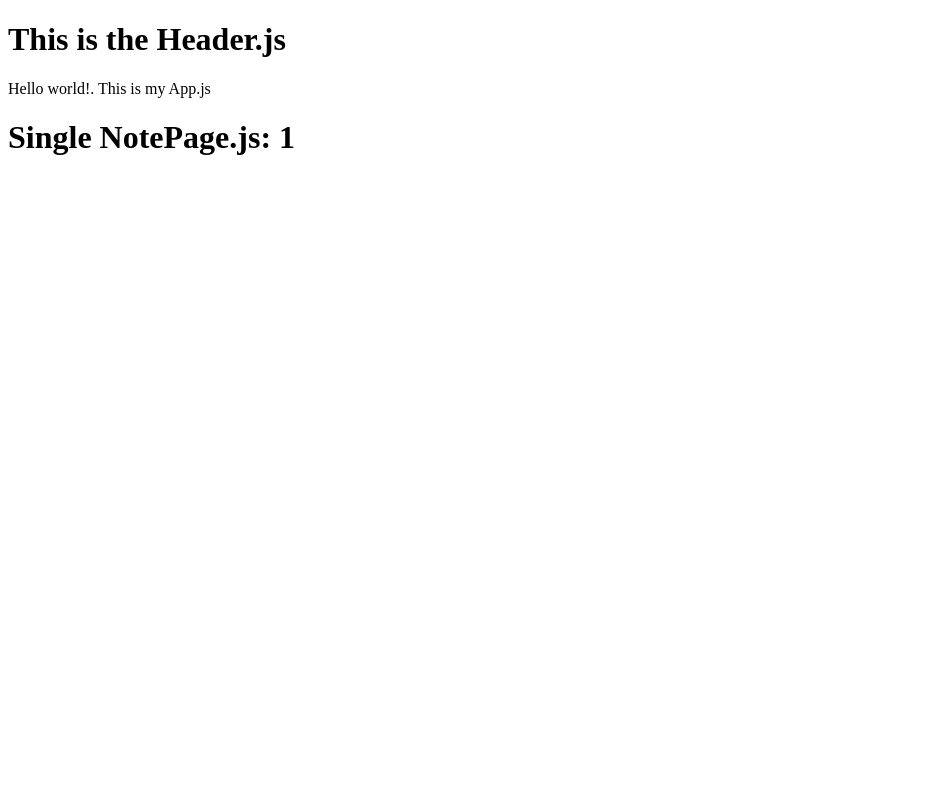
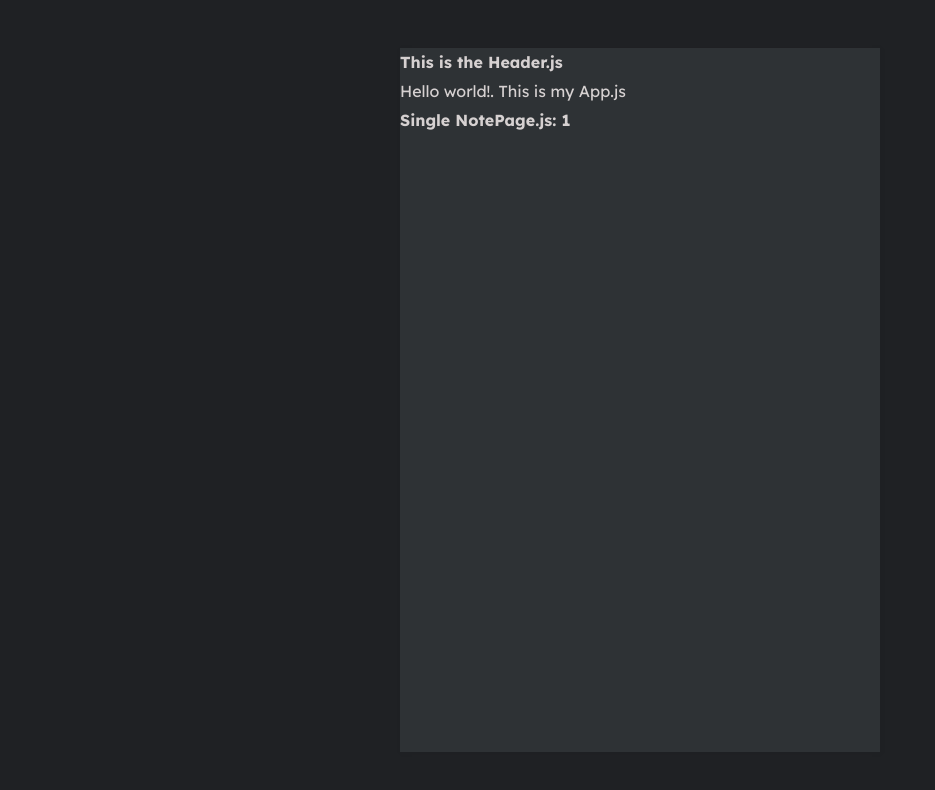
Before and after one commit to JohanFire/Notes_App--django-react, a React (Create React App) app in the folder frontend/: page /note/1 in a window 1280 px wide. Shown: the top 790 px of the page, without its empty margins (0-935 px from the left). Built offline with nearby package versions, Linux system fonts and the light colour scheme; no server answers.

Commit message:
Adding first styles

```diff
--- a/frontend/src/App.css
+++ b/frontend/src/App.css
@@ -0,0 +1,249 @@
+@import url('https://fonts.googleapis.com/css2?family=Lexend:wght@400;600;700&display=swap');
+
+:root {
+    --color-main: #f68657;
+    --color-text: #383a3f;
+    --color-dark: #1f2124;
+    --color-gray: #677;
+    --color-bg: #f3f6f9;
+    --color-light: #acb4bd;
+    --color-lighter: #f9f9f9;
+    --color-white: #fff;
+    --color-border: #e0e3e6;
+}
+
+.dark {
+    --color-main: #f68657;
+    --color-text: #d6d1d1;
+    --color-dark: #f5f6f7;
+    --color-gray: #999;
+    --color-bg: #1f2124;
+    --color-lighter: #292a2c;
+    --color-white: #2e3235;
+    --color-border: #252629;
+}
+
+/* BASE STYLES */
+
+
+* {
+    margin: 0;
+    padding: 0;
+    box-sizing: border-box;
+    font-family: 'Lexend', sans-serif;
+    color: inherit;
+    font-size: inherit;
+    scroll-behavior: smooth;
+}
+
+
+body {
+    line-height: 1.8em;
+    font-weight: 400;
+    font-size: 16px;
+}
+
+a {
+    text-decoration: none;
+}
+
+/* APP STYLES */
+
+
+.container {
+    width: 100%;
+    height: 100vh;
+    color: var(--color-text);
+    background-color: var(--color-bg);
+    display: flex;
+    align-items: center;
+}
+
+
+.app {
+    width: 100%;
+    max-width: 480px;
+    height: 88vh;
+    margin: 0 auto;
+    background-color: var(--color-white);
+    box-shadow: 1px 1px 6px rgba(0, 0, 0, 0.05);
+    position: relative;
+}
+
+
+.app-header {
+    display: flex;
+    align-items: center;
+    padding: 16px;
+    justify-content: space-between;
+    background-color: var(--color-lighter);
+    box-shadow: 0px 1px 3px rgba(0, 0, 0, 0.1);
+}
+
+.app-header h1 {
+    font-size: 30px;
+    color: var(--color-dark);
+    font-weight: 800;
+    text-align: center;
+}
+
+.app-header button {
+    border: 0;
+    background: transparent;
+    cursor: pointer;
+}
+
+.app-header button>svg {
+    fill: var(--color-dark);
+    height: 25px;
+    width: 25px;
+    object-fit: cover;
+}
+
+.app-body {
+    padding: 16px;
+}
+
+
+/* NOTES STYLES */
+
+.notes-header {
+    display: flex;
+    align-items: center;
+    justify-content: space-between;
+    padding: 10px 16px;
+}
+
+.notes-title,
+.notes-count {
+    color: var(--color-main);
+    font-size: 24px;
+    font-weight: 600;
+}
+
+.notes-count {
+    font-size: 18px;
+    color: var(--color-gray);
+}
+
+
+.notes-list {
+    padding: 0;
+    margin: 16px 0;
+    height: 70vh;
+    overflow-y: auto;
+    scrollbar-width: none;
+    /* Firefox */
+}
+
+.notes-list::-webkit-scrollbar {
+    display: none;
+}
+
+.notes-list-item {
+    border-bottom: 1px solid var(--color-border);
+    margin-bottom: 12px;
+    padding: 8px 16px;
+    transition: all 0.2s ease-in-out;
+}
+
+.notes-list-item:hover {
+    background-color: var(--color-bg);
+    cursor: pointer;
+}
+
+.notes-list-item h3,
+.notes-list-item p span {
+    font-weight: 600;
+}
+
+
+.notes-list-item p span {
+    color: var(--color-gray);
+    display: inline-block;
+    margin-right: 8px;
+}
+
+.notes-list-item p {
+    font-size: 14px;
+    color: var(--color-light);
+}
+
+.floating-button {
+    font-size: 48px;
+    position: absolute;
+    bottom: 24px;
+    right: 16px;
+    background: var(--color-main);
+    border: none;
+    width: 60px;
+    height: 60px;
+    border-radius: 50%;
+    display: flex;
+    align-items: center;
+    justify-content: center;
+    cursor: pointer;
+    box-shadow: 1px 1px 10px rgba(0, 0, 0, 0.2);
+}
+
+
+.floating-button>svg {
+    fill: var(--color-bg);
+}
+
+
+
+/*==============================
+=>  Note Styles
+================================*/
+
+.note-header {
+    display: flex;
+    align-items: center;
+    justify-content: space-between;
+    color: var(--color-main);
+    padding: 10px;
+}
+
+.note-header h3 {
+    display: flex;
+    align-items: center;
+    font-size: 24px;
+    cursor: pointer;
+}
+
+.note-header h3 svg {
+    fill: var(--color-main);
+    width: 20px;
+    margin-right: 8px;
+}
+
+.note-header button {
+    border: none;
+    outline: none;
+    font-weight: 600;
+    background-color: transparent;
+    font-size: 18px;
+    cursor: pointer;
+}
+
+.note textarea {
+    background-color: var(--color-white);
+    border: none;
+    padding: 16px 12px;
+    width: 100%;
+    height: 70vh;
+    resize: none;
+    scrollbar-width: none;
+    /* Firefox */
+}
+
+.note textarea:active,
+.note textarea:focus {
+    outline: none;
+    border: none;
+}
+
+.note textarea::-webkit-scrollbar {
+    display: none;
+}
--- a/frontend/src/App.js
+++ b/frontend/src/App.js
@@ -9,7 +9,8 @@
 function App() {
   return (
     <Router>
-      <div className="App">
+      <div className="container dark">
+        <div className='app'>
           <Header />
           <p>Hello world!. This is my App.js</p>
           <Routes>
@@ -17,6 +18,7 @@
             <Route path="/note/:id" element={<NotePage />} />
           </Routes>
         </div>
+      </div>
     </Router>
 
   );
--- a/frontend/src/components/ListItem.js
+++ b/frontend/src/components/ListItem.js
@@ -4,7 +4,9 @@
 const ListItem = ({ note }) => {
     return (
         <Link to={`/note/${note.id}`}>
-            <h3>{note.body}</h3>
+            <div className='notes-list-item'>
+                <h3>{note.body}</h3>
+            </div>
         </Link>
     )
 }
--- a/frontend/src/pages/NotesListPage.js
+++ b/frontend/src/pages/NotesListPage.js
@@ -17,9 +17,13 @@
     };
 
     return (
-        <div style={{ backgroundColor: 'aqua' }}>
+        <div className='notes'>
+            <div className='notes-header'>
+                <h2 className='notes-title'>&#9782; Notes</h2>
+                <p className='notes-count'>{notes.length}</p>
+            </div>
             <h2>hello from NotesListPage.js</h2>
-            <div>
+            <div className='notes-list'>
                 {notes.map((note, index) => (
                     <ListItem key={index} note={note} />
                 ))}
```
Lines whose indentation alone changed are shown as unchanged.
